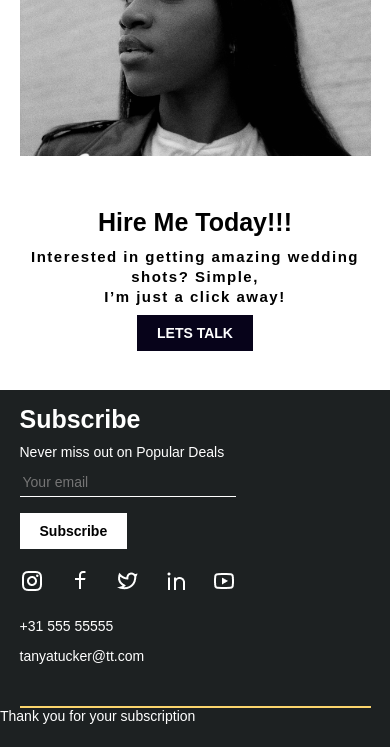
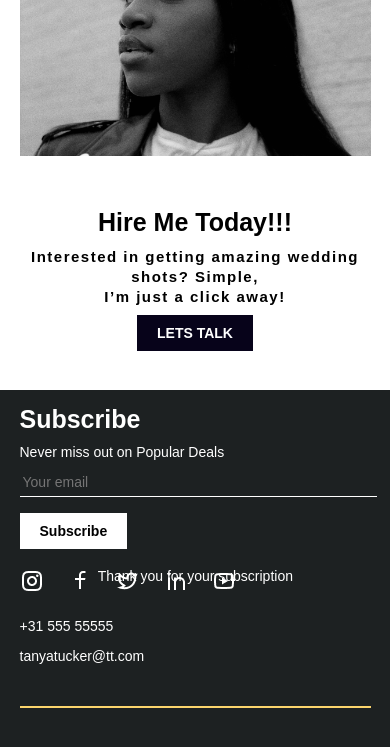
Before and after one commit to Michaelajayi150/Getting-Back, a plain HTML site: page index.html in a window 390 px wide. Shown: the part 2488-3235 px from the top of the page. Drawn offline with Linux system fonts and the light colour scheme.

Commit message:
Update responsive.css

```diff
--- a/CSS/responsive.css
+++ b/CSS/responsive.css
@@ -39,6 +39,15 @@
     padding-top: 15px;
     text-align: justify;
   }
+
+  footer .foot .left input {
+    width: 80%;
+  }
+
+  .center-note {
+    position: absolute;
+    transform: translate(80%,-185px);
+  }
 }
 
 @media only screen and (max-width: 500px) {
@@ -61,4 +70,12 @@
     font: bold 47px sans-serif;
     line-height: 76px;
   }
+
+  footer .foot .left input {
+    width: 100%;
+  }
+
+  .center-note {
+    transform: translate(50%,-140px);
+  }
 }
```
